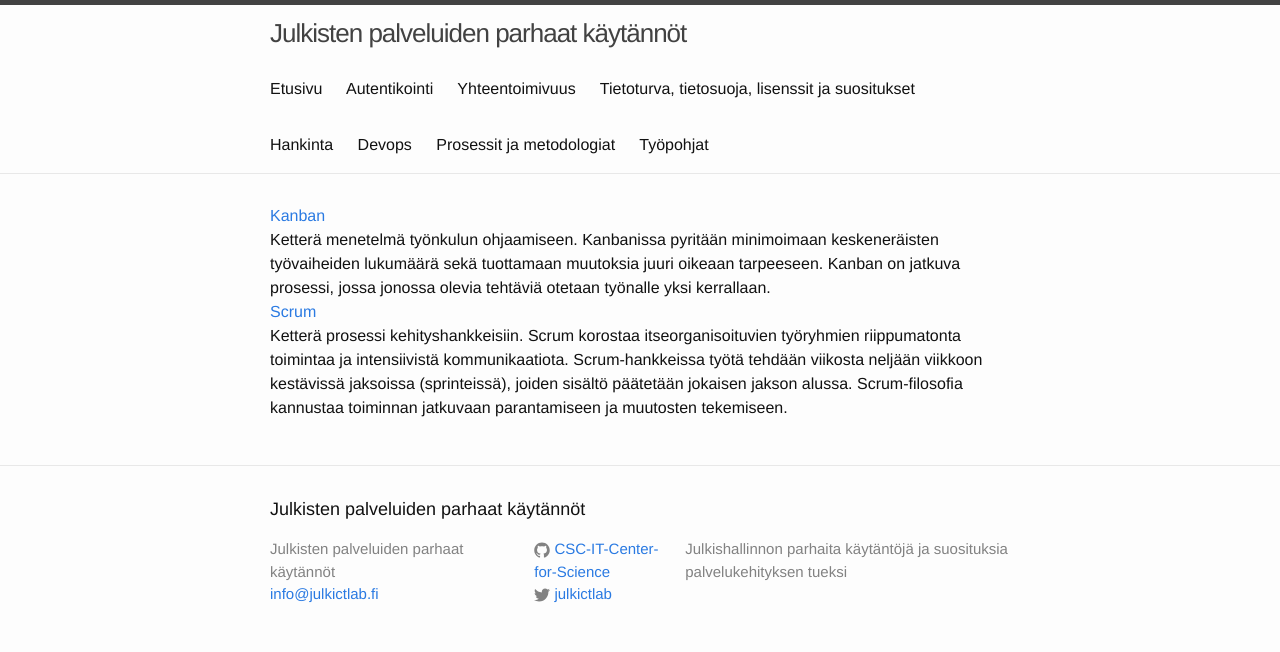
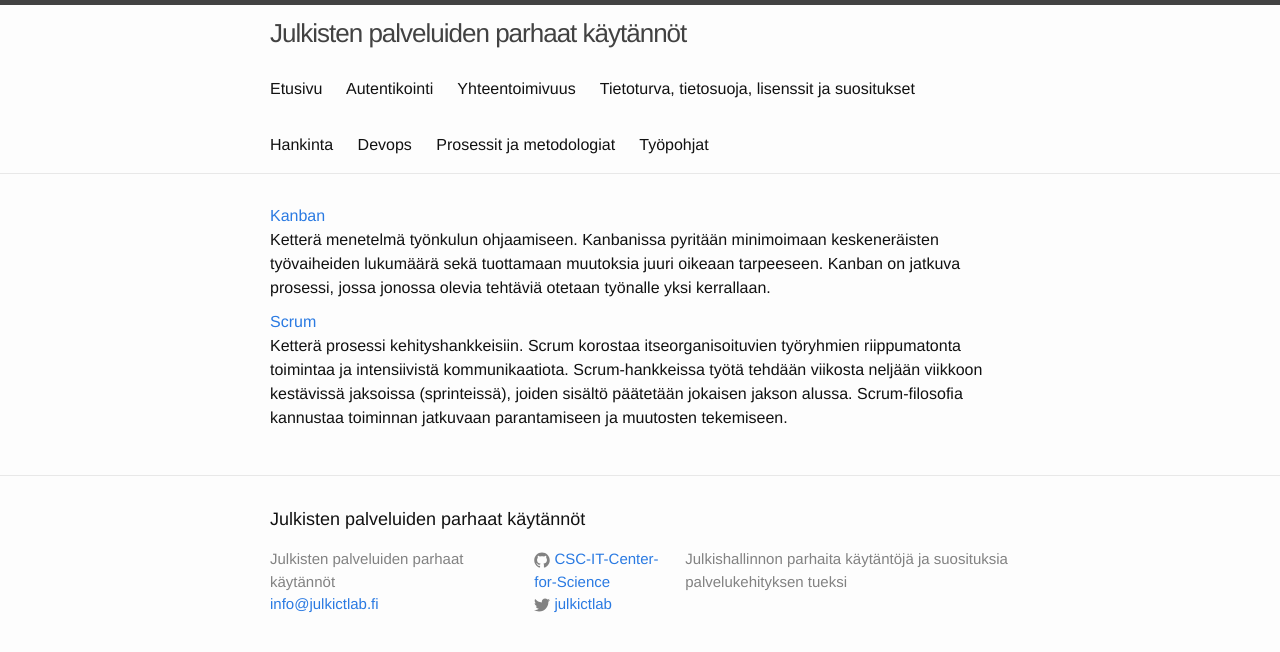
Before and after one commit to CSC-IT-Center-for-Science/julkictlab-best-practices, a Jekyll site: the page built from prosessit.md, in a window 1280 px wide. Shown: the top 652 px of the page. Built offline with Jekyll 4.4.1, drawn with Linux system fonts in a browser that asks for light colours.

Commit message:
Added margin after dd element

```diff
--- a/css/main.css
+++ b/css/main.css
@@ -455,3 +455,7 @@ pre {
     color: #008080; }
   .highlight .il {
     color: #099; }
+
+dd {
+  margin-bottom: 10px;
+}
--- a/css/main.scss
+++ b/css/main.scss
@@ -51,3 +51,7 @@ $on-laptop:        800px;
         "layout",
         "syntax-highlighting"
 ;
+
+dd {
+  margin-bottom: 10px;
+}
```
